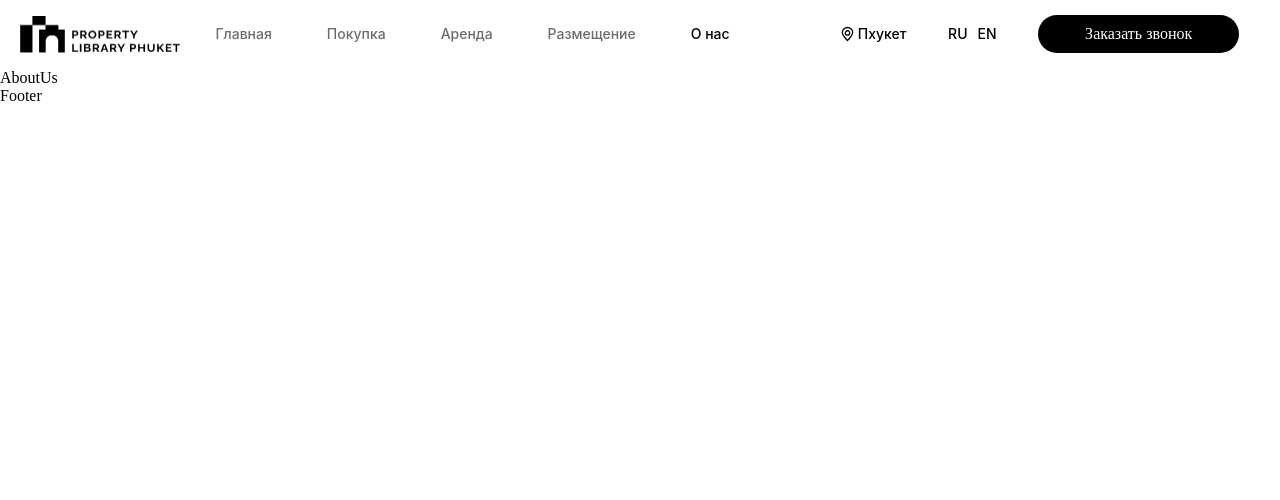
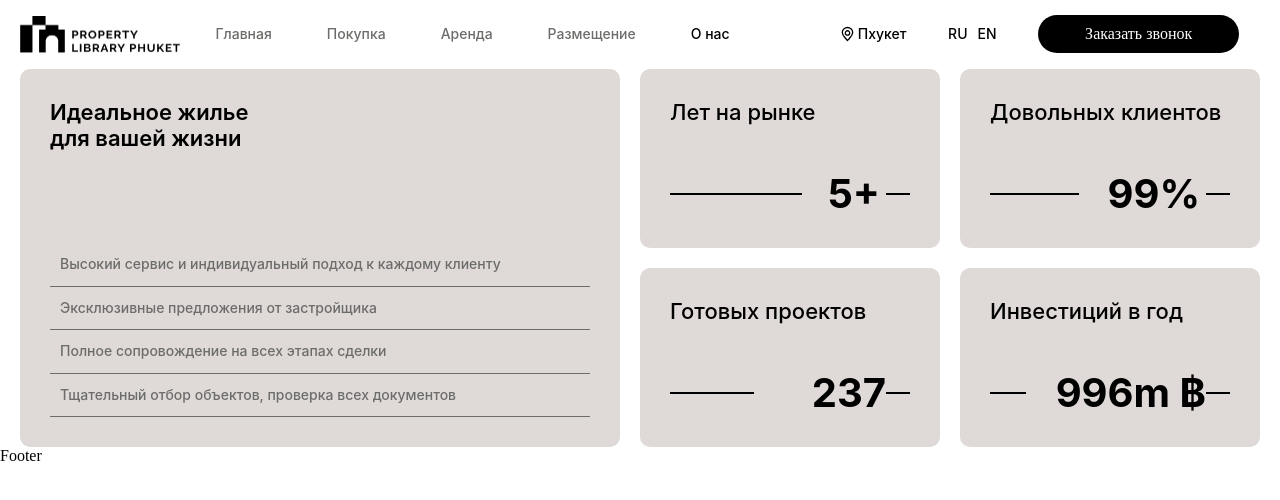
Before and after one commit to WhiteHanClean/Building, a Next.js app: page /AboutUs/AboutUs in a window 1280 px wide. Shown: the top 500 px of the page. Built offline with nearby package versions, Linux system fonts and the light colour scheme; a web font is replaced by a local one.

Commit message:
bugfix artem/task-settings

```diff
--- a/src/pages/AboutUs/AboutUs.tsx
+++ b/src/pages/AboutUs/AboutUs.tsx
@@ -1,7 +1,10 @@
+import Statistics from "@/components/Statistics/Statistics";
 import React from "react";
 
 const AboutUs = () => {
-  return <div>AboutUs</div>;
+  return <div>
+    <Statistics/>
+  </div>;
 };
 
 export default AboutUs;
```
